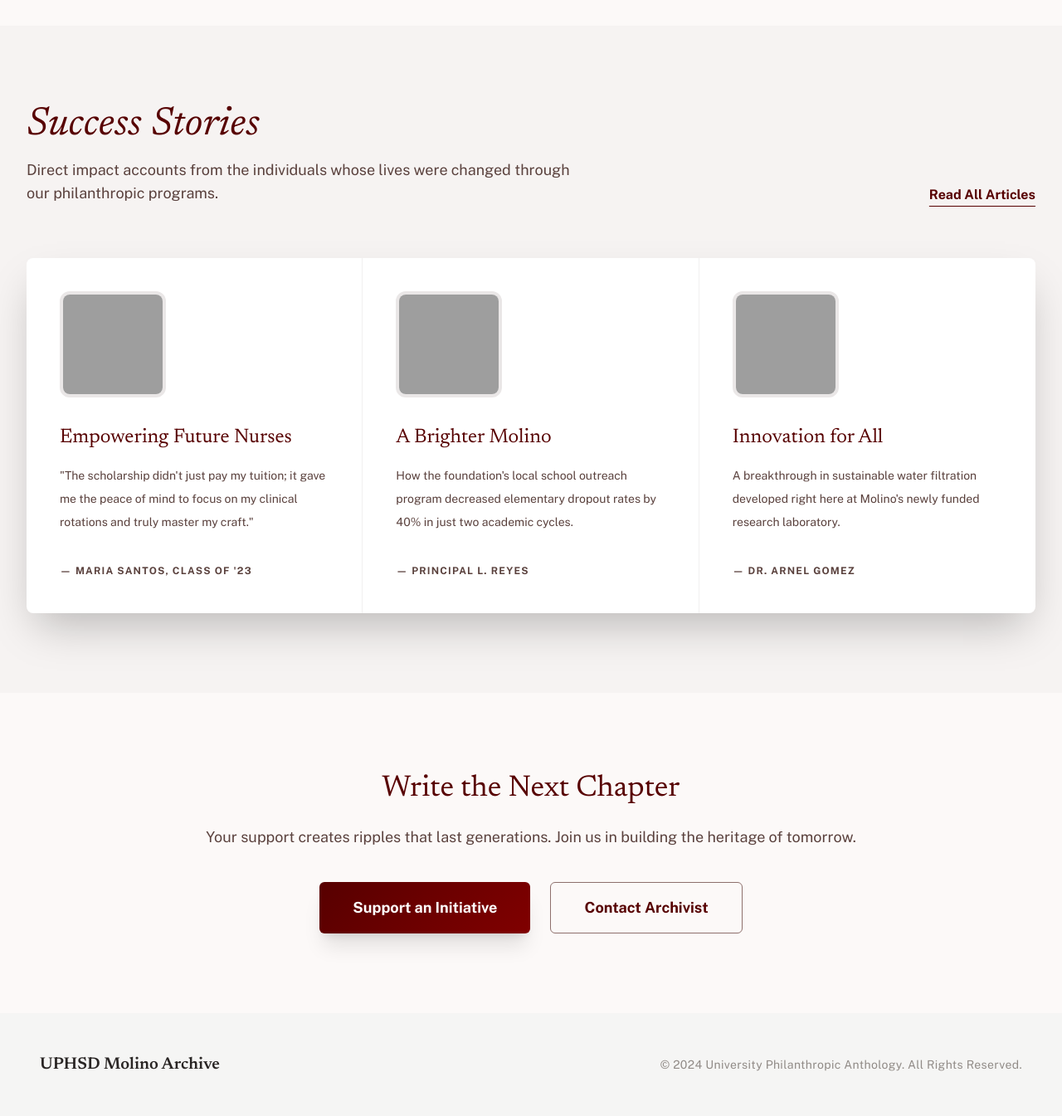
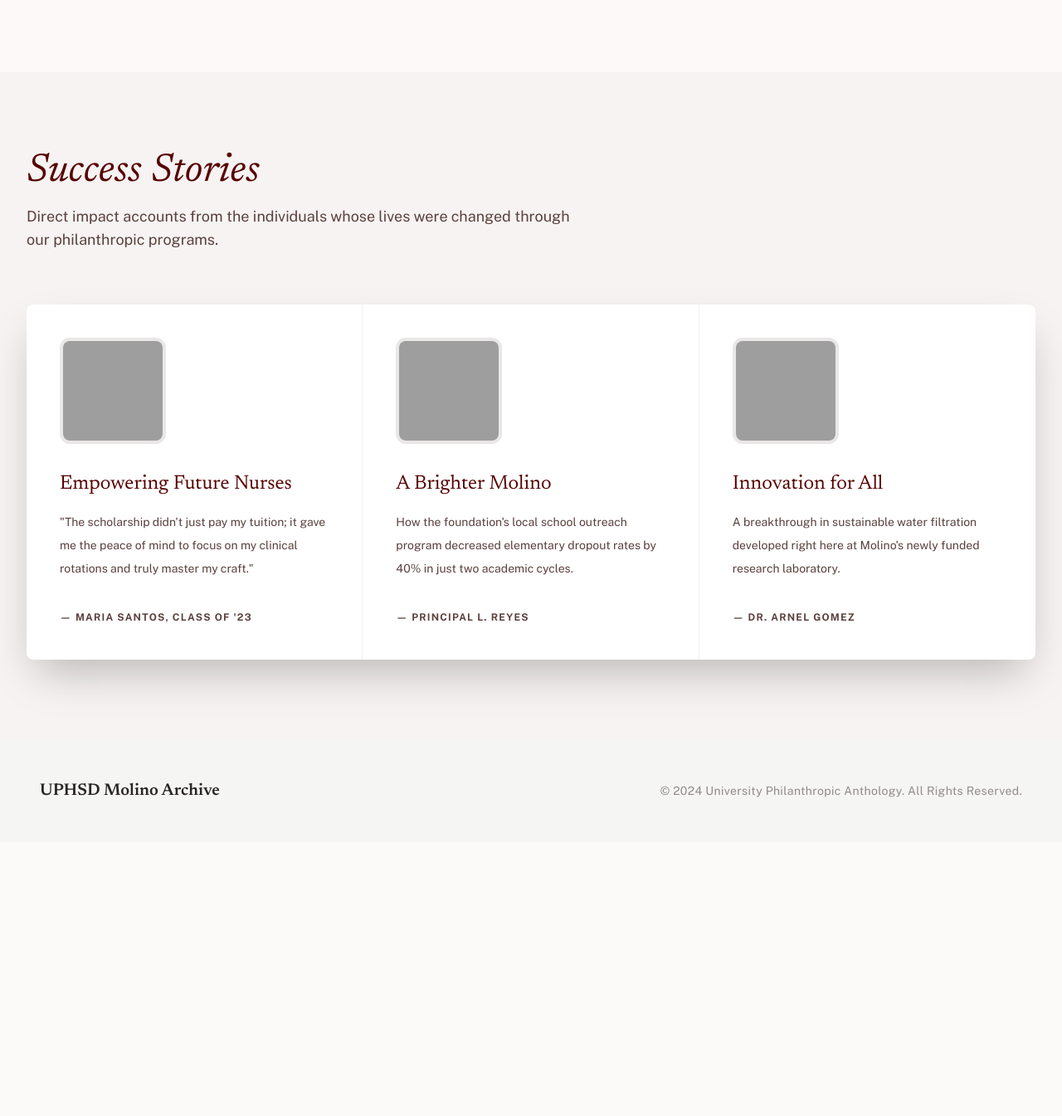
Before and after one commit to LeinadClark/macdowgirls, a Flask app: page /archives in a window 1280 px wide. Shown: the part 1800-3145 px from the top of the page at 83% size. After the commit the page ends 2761 px from the top, so only its background shows below. Run offline with Flask 3, Linux system fonts and the light colour scheme; parts of the project's set-up code (start-up, migrations or seed data) failed here and were passed over; some libraries are stand-ins or nearby versions; grey boxes are pictures that could not be loaded.

Commit message:
Updated archives and legal_and_support - Nicole

```diff
--- a/DATABASE/templates/archives.html
+++ b/DATABASE/templates/archives.html
@@ -113,9 +113,17 @@
   </div>
 </nav>
 <main>
+
+
 <!-- Hero Section -->
 <section class="relative pt-32 pb-24 overflow-hidden">
 <div class="max-w-screen-2xl mx-auto px-8 relative z-10">
+    <div class="mb-8">
+      <a href="/dashboard" class="inline-flex items-center gap-2 text-on-surface-variant hover:text-primary transition-colors group">
+        <span class="material-symbols-outlined text-sm transition-transform group-hover:-translate-x-1">arrow_back</span>
+        <span class="text-sm font-bold uppercase tracking-widest">Back to Dashboard</span>
+      </a>
+    </div>
 <div class="grid grid-cols-1 lg:grid-cols-12 gap-12 items-center">
 <div class="lg:col-span-7">
 <span class="inline-block py-1 px-3 bg-primary-fixed text-on-primary-fixed-variant rounded text-xs font-bold tracking-widest uppercase mb-6">Established 1975</span>
@@ -254,7 +262,7 @@
 <h2 class="font-headline text-5xl text-primary mb-4 italic">Success Stories</h2>
 <p class="text-on-surface-variant font-body text-lg">Direct impact accounts from the individuals whose lives were changed through our philanthropic programs.</p>
 </div>
-<button class="text-primary font-bold underline underline-offset-8 hover:opacity-80 transition-opacity">Read All Articles</button>
+
 </div>
 <div class="grid grid-cols-1 md:grid-cols-3 gap-0 bg-surface-container-lowest shadow-2xl overflow-hidden rounded-xl">
 <!-- Feature Story 1 -->
@@ -293,15 +301,6 @@
 </div>
 </div>
 </section>
-<!-- CTA Section -->
-<section class="py-24 max-w-4xl mx-auto px-8 text-center">
-<h2 class="font-headline text-4xl text-primary mb-6">Write the Next Chapter</h2>
-<p class="text-on-surface-variant font-body mb-10 text-lg">Your support creates ripples that last generations. Join us in building the heritage of tomorrow.</p>
-<div class="flex flex-wrap justify-center gap-6">
-<button class="editorial-gradient text-white px-10 py-4 rounded-md font-bold text-lg shadow-xl hover:scale-105 transition-transform">Support an Initiative</button>
-<button class="border border-outline text-primary px-10 py-4 rounded-md font-bold text-lg hover:bg-surface-container-high transition-colors">Contact Archivist</button>
-</div>
-</section>
 
 {% include 'donation_modal.html' %}
 </main>
--- a/DATABASE/templates/legal_and_support.html
+++ b/DATABASE/templates/legal_and_support.html
@@ -118,6 +118,12 @@
     </div>
   </div>
 
+  <div class="flex items-center">
+    <a href="/dashboard" class="group flex items-center gap-2 px-5 py-2.5 rounded-md bg-surface-container-high hover:bg-primary hover:text-on-primary transition-all duration-300 shadow-sm active:scale-95">
+      <span class="material-symbols-outlined text-[20px] transition-transform group-hover:-translate-x-1">arrow_back</span>
+      <span class="text-xs font-bold uppercase tracking-widest">Dashboard</span>
+    </a>
+  </div>
 </nav>
 <!-- Main Content Canvas -->
 <div class="flex flex-1 flex-col w-full relative">
```
